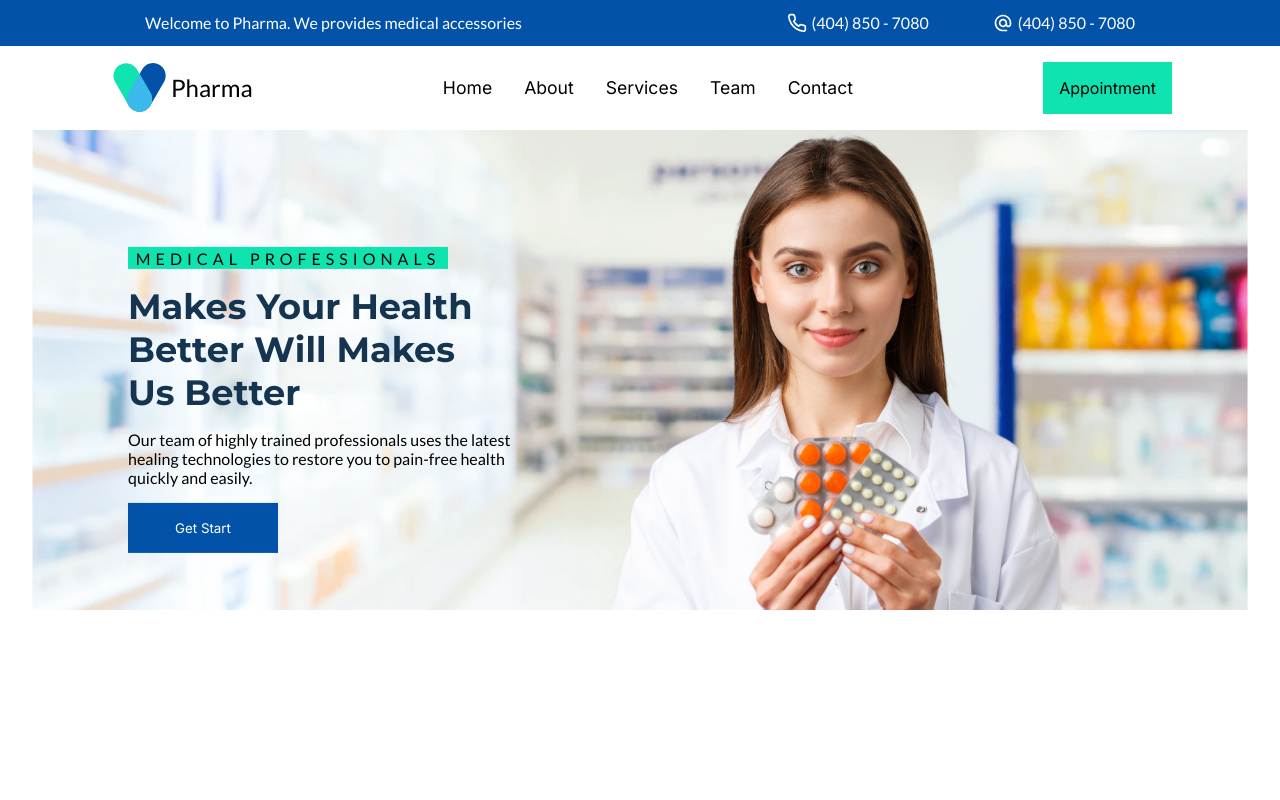
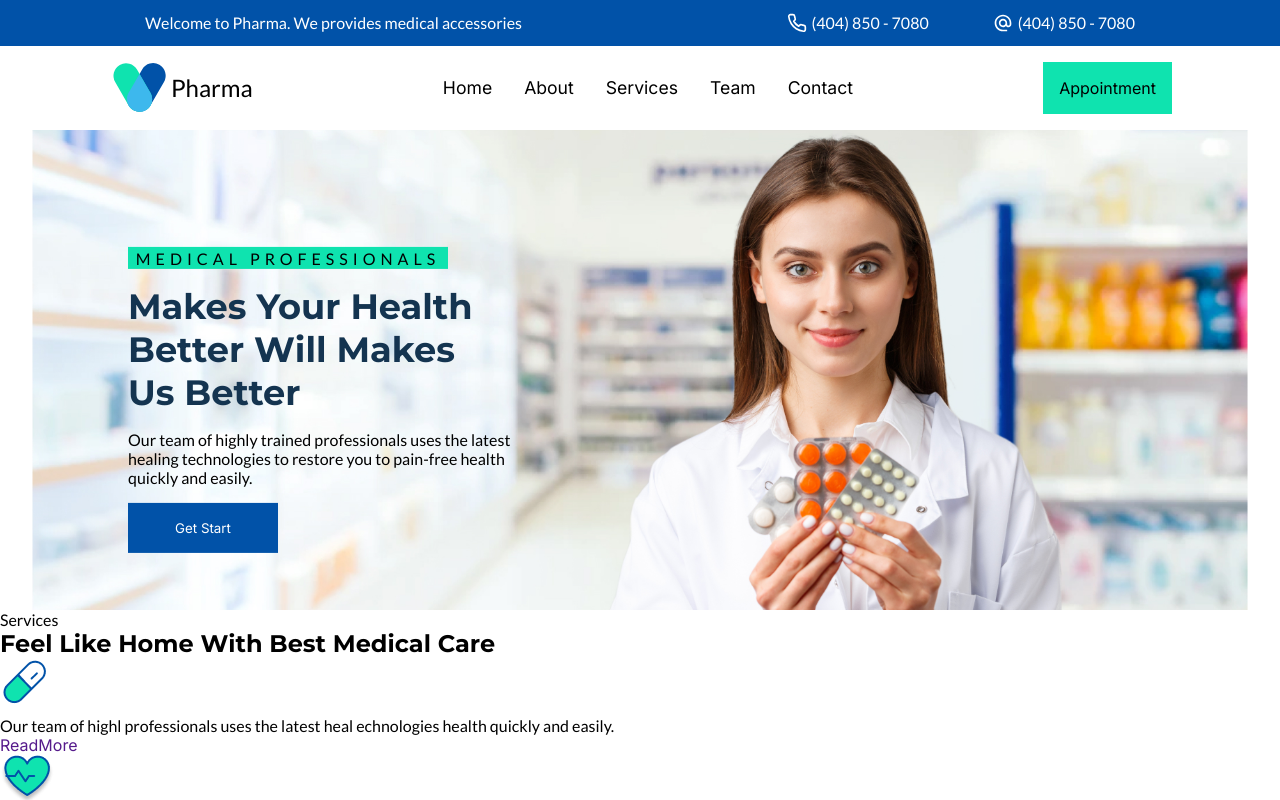
Before and after one commit to Matheus-Silva7/PharmaDoctor, a React (Vite) app: page / in a window 1280 px wide. Shown: the top 800 px of the page. Built offline with nearby package versions, Linux system fonts and the light colour scheme.

Commit message:
services data

```diff
--- /dev/null
+++ b/src/components/services-/Services.jsx
@@ -0,0 +1,23 @@
+import React from "react";
+import { servicesData } from "../../data/servicesData";
+
+const Services = () => {
+  return (
+    <section id="services" className="content-services">
+      <div className="text-services">
+        <p>Services</p>
+        <h2>Feel Like Home With Best Medical Care</h2>
+      </div>
+      {servicesData.map((s, index) => (
+        <div className="cardServices" key={index}>
+          <img src={s.icon} alt="" />
+          <h3>{s.title}</h3>
+          <p>{s.desc}</p>
+          <a href="">ReadMore</a>
+        </div>
+      ))}
+    </section>
+  );
+};
+
+export default Services;
--- a/src/data/servicesData.js
+++ b/src/data/servicesData.js
@@ -0,0 +1,39 @@
+import brainIcon from "../assets/icons/brain-icon.png"
+import eyeIcon from "../assets/icons/eye-icon.png"
+import heartIcon from "../assets/icons/heart-icon.png"
+import pillIcon from "../assets/icons/pill-icon.png"
+import toothIcon from "../assets/icons/tooth-icon.png"
+import vaccineIcon from "../assets/icons/vaccine-icon.png"
+
+export const servicesData = [
+    {
+        icon: pillIcon,
+        name:"Angioplasty",
+        desc:"Our team of highl professionals uses the latest heal echnologies health quickly and easily."
+    },
+    {
+        icon: heartIcon,
+        name:"Cardiology",
+        desc:"Our team of highl professionals uses the latest heal echnologies health quickly and easily."
+    },
+    {
+        icon: toothIcon,
+        name:"Dental",
+        desc:"Our team of highl professionals uses the latest heal echnologies health quickly and easily."
+    },
+    {
+        icon: eyeIcon,
+        name:"Eye Care",
+        desc:"Our team of highl professionals uses the latest heal echnologies health quickly and easily."
+    },
+    {
+        icon: brainIcon,
+        name:"Endocrinology",
+        desc:"Our team of highl professionals uses the latest heal echnologies health quickly and easily."
+    },
+    {
+        icon: vaccineIcon,
+        name:"Orthopaedics",
+        desc:"Our team of highl professionals uses the latest heal echnologies health quickly and easily."
+    }
+]
--- a/src/routes/Home.jsx
+++ b/src/routes/Home.jsx
@@ -2,6 +2,7 @@ import React from 'react'
 import NavBar from '../components/NavBar/NavBar'
 import NavTop from '../components/NavBar/NavTop'
 import BannerMain from '../components/Banner/BannerMain'
+import Services from '../components/services-/Services'
 
 const Home = () => {
   return (
@@ -9,6 +10,7 @@ const Home = () => {
       <NavTop/>
       <NavBar/>
       <BannerMain/>
+      <Services/>
     </>
   )
 }
```
